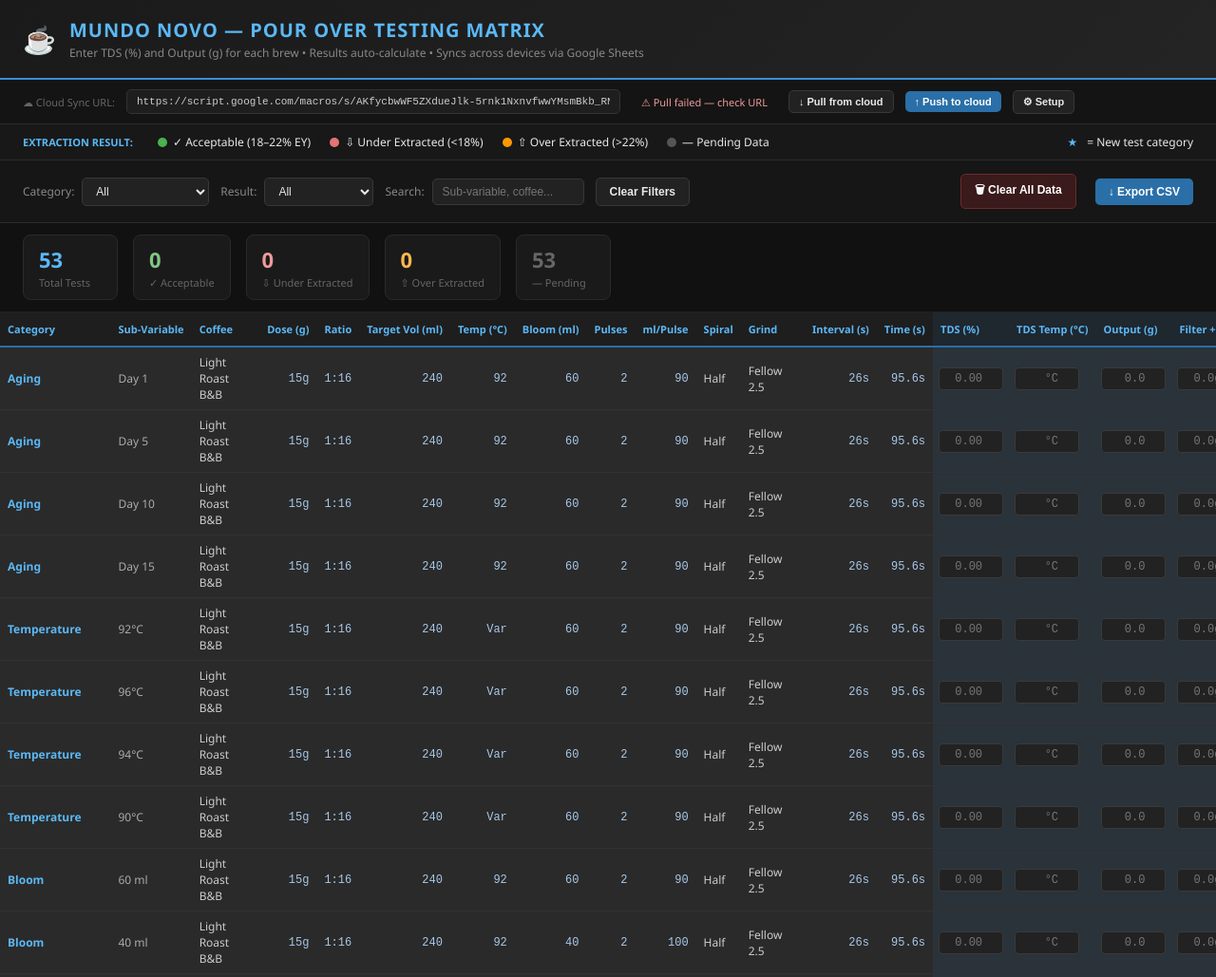
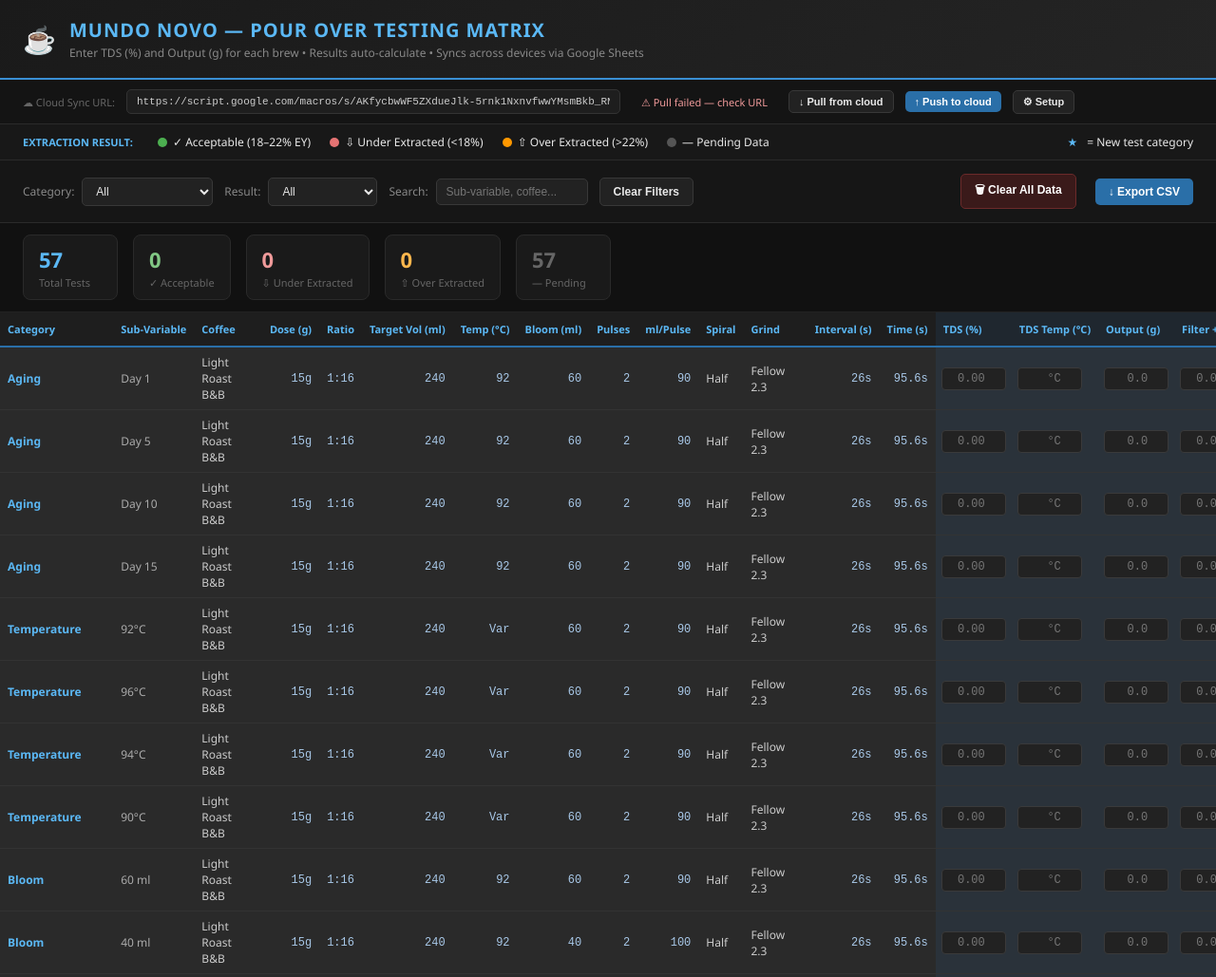
Before and after one commit to mundonovo1/Mundonovoprofile, a plain HTML site: page index.html in a window 1280 px wide. Shown: the top 1029 px of the page at 95% size. Drawn offline with Linux system fonts and the light colour scheme; no server answers.

Commit message:
Add files via upload

```diff
--- a/index.html
+++ b/index.html
@@ -245,59 +245,63 @@
 var URL_KEY     = 'mundoNovo_syncUrl';
 
 var RAW = [
-  ["Aging","Day 1","Light Roast B&B",15,16,240,92,60,2,90,"Half","Fellow 2.5",26,95.6,"",false],
-  ["Aging","Day 5","Light Roast B&B",15,16,240,92,60,2,90,"Half","Fellow 2.5",26,95.6,"",false],
-  ["Aging","Day 10","Light Roast B&B",15,16,240,92,60,2,90,"Half","Fellow 2.5",26,95.6,"",false],
-  ["Aging","Day 15","Light Roast B&B",15,16,240,92,60,2,90,"Half","Fellow 2.5",26,95.6,"",false],
-  ["Temperature","92°C","Light Roast B&B",15,16,240,"Var",60,2,90,"Half","Fellow 2.5",26,95.6,"",false],
-  ["Temperature","96°C","Light Roast B&B",15,16,240,"Var",60,2,90,"Half","Fellow 2.5",26,95.6,"",false],
-  ["Temperature","94°C","Light Roast B&B",15,16,240,"Var",60,2,90,"Half","Fellow 2.5",26,95.6,"",false],
-  ["Temperature","90°C","Light Roast B&B",15,16,240,"Var",60,2,90,"Half","Fellow 2.5",26,95.6,"",false],
-  ["Bloom","60 ml","Light Roast B&B",15,16,240,92,60,2,90,"Half","Fellow 2.5",26,95.6,"",false],
-  ["Bloom","40 ml","Light Roast B&B",15,16,240,92,40,2,100,"Half","Fellow 2.5",26,95.6,"",false],
-  ["Bloom","50 ml","Light Roast B&B",15,16,240,92,50,2,95,"Half","Fellow 2.5",26,95.6,"",false],
-  ["Bloom","70 ml","Light Roast B&B",15,16,240,92,70,2,85,"Half","Fellow 2.5",26,95.6,"",false],
-  ["Spiral","Half / 15g","Light Roast B&B",15,16,240,92,60,2,90,"Half","Fellow 2.5",26,95.6,"",false],
-  ["Spiral","Full / 15g","Light Roast B&B",15,16,240,92,60,2,90,"Full","Fellow 2.5",26,95.6,"",false],
-  ["Spiral","Half / 25g","Light Roast B&B",25,16,400,92,60,2,170,"Half","Fellow 2.5",26,124.7,"",false],
-  ["Spiral","Full / 25g","Light Roast B&B",25,16,400,92,60,2,170,"Full","Fellow 2.5",26,124.7,"",false],
-  ["Roast","Light @ 90°C","Light Roast B&B",15,16,240,92,60,2,90,"Half","Fellow 2.5",26,95.6,"",false],
-  ["Roast","Medium @ 90°C","Honduras",15,16,240,92,60,2,90,"Half","Fellow 2.5",26,95.6,"",false],
-  ["Roast","Dark @ 90°C","Trader Joes",15,16,240,92,60,2,90,"Half","Fellow 2.5",26,95.6,"",false],
-  ["Roast","Light @ 94°C","Light Roast",15,16,240,94,60,2,90,"Half","Fellow 2.5",26,95.6,"",false],
-  ["Roast","Medium @ 94°C","Honduras",15,16,240,94,60,2,90,"Half","Fellow 2.5",26,95.6,"",false],
-  ["Roast","Dark @ 94°C","Trader Joes",15,16,240,94,60,2,90,"Half","Fellow 2.5",26,95.6,"",false],
-  ["Roast","Light @ 88°C","Light Roast",15,16,240,88,60,2,90,"Half","Fellow 2.5",26,95.6,"",false],
-  ["Roast","Medium @ 88°C","Honduras",15,16,240,88,60,2,90,"Half","Fellow 2.5",26,95.6,"",false],
-  ["Roast","Dark @ 88°C","Trader Joes",15,16,240,88,60,2,90,"Half","Fellow 2.5",26,95.6,"",false],
-  ["Pulses","3 pulses / 15g","Light Roast B&B",15,16,240,92,60,2,60,"Half","Fellow 2.5",26,95.6,"",false],
-  ["Pulses","4 pulses / 15g","Light Roast B&B",15,16,240,92,60,4,45,"Half","Fellow 2.5",26,147.6,"",false],
-  ["Pulses","5 pulses / 15g","Light Roast B&B",15,16,240,92,60,5,36,"Half","Fellow 2.5",26,173.6,"",false],
-  ["Pulses","6 pulses / 15g","Light Roast B&B",15,16,240,92,60,6,30,"Half","Fellow 2.5",26,199.6,"",false],
-  ["Pulses","3 pulses / 25g","Light Roast B&B",25,16,400,92,60,3,113,"Half","Fellow 2.5",26,150.7,"",false],
-  ["Pulses","4 pulses / 25g","Light Roast B&B",25,16,400,92,60,4,85,"Half","Fellow 2.5",26,176.7,"",false],
-  ["Pulses","5 pulses / 25g","Light Roast B&B",25,16,400,92,60,5,68,"Half","Fellow 2.5",26,202.7,"",false],
-  ["Pulses","6 pulses / 25g","Light Roast B&B",25,16,400,92,60,6,57,"Half","Fellow 2.5",26,228.7,"",false],
-  ["Ratio","1:15","Light Roast B&B",15,15,225,92,60,2,82.5,"Half","Fellow 2.5",26,92.9,"",false],
-  ["Ratio","1:16","Light Roast B&B",15,16,240,92,60,2,90,"Half","Fellow 2.5",26,95.6,"",false],
-  ["Ratio","1:17","Light Roast B&B",15,17,255,92,60,2,97.5,"Half","Fellow 2.5",26,98.4,"",false],
+  ["Aging","Day 1","Light Roast B&B",15,16,240,92,60,2,90,"Half","Fellow 2.3",26,95.6,"",false],
+  ["Aging","Day 5","Light Roast B&B",15,16,240,92,60,2,90,"Half","Fellow 2.3",26,95.6,"",false],
+  ["Aging","Day 10","Light Roast B&B",15,16,240,92,60,2,90,"Half","Fellow 2.3",26,95.6,"",false],
+  ["Aging","Day 15","Light Roast B&B",15,16,240,92,60,2,90,"Half","Fellow 2.3",26,95.6,"",false],
+  ["Temperature","92°C","Light Roast B&B",15,16,240,"Var",60,2,90,"Half","Fellow 2.3",26,95.6,"",false],
+  ["Temperature","96°C","Light Roast B&B",15,16,240,"Var",60,2,90,"Half","Fellow 2.3",26,95.6,"",false],
+  ["Temperature","94°C","Light Roast B&B",15,16,240,"Var",60,2,90,"Half","Fellow 2.3",26,95.6,"",false],
+  ["Temperature","90°C","Light Roast B&B",15,16,240,"Var",60,2,90,"Half","Fellow 2.3",26,95.6,"",false],
+  ["Bloom","60 ml","Light Roast B&B",15,16,240,92,60,2,90,"Half","Fellow 2.3",26,95.6,"",false],
+  ["Bloom","40 ml","Light Roast B&B",15,16,240,92,40,2,100,"Half","Fellow 2.3",26,95.6,"",false],
+  ["Bloom","50 ml","Light Roast B&B",15,16,240,92,50,2,95,"Half","Fellow 2.3",26,95.6,"",false],
+  ["Bloom","70 ml","Light Roast B&B",15,16,240,92,70,2,85,"Half","Fellow 2.3",26,95.6,"",false],
+  ["Spiral","Half / 15g","Light Roast B&B",15,16,240,92,60,2,90,"Half","Fellow 2.3",26,95.6,"",false],
+  ["Spiral","Full / 15g","Light Roast B&B",15,16,240,92,60,2,90,"Full","Fellow 2.3",26,95.6,"",false],
+  ["Spiral","Half / 25g","Light Roast B&B",25,16,400,92,60,2,170,"Half","Fellow 2.3",26,124.7,"",false],
+  ["Spiral","Full / 25g","Light Roast B&B",25,16,400,92,60,2,170,"Full","Fellow 2.3",26,124.7,"",false],
+  ["Roast","Light @ 90°C","Light Roast B&B",15,16,240,92,60,2,90,"Half","Fellow 2.3",26,95.6,"",false],
+  ["Roast","Medium @ 90°C","Honduras",15,16,240,92,60,2,90,"Half","Fellow 2.3",26,95.6,"",false],
+  ["Roast","Dark @ 90°C","Trader Joes",15,16,240,92,60,2,90,"Half","Fellow 2.3",26,95.6,"",false],
+  ["Roast","Light @ 94°C","Light Roast",15,16,240,94,60,2,90,"Half","Fellow 2.3",26,95.6,"",false],
+  ["Roast","Medium @ 94°C","Honduras",15,16,240,94,60,2,90,"Half","Fellow 2.3",26,95.6,"",false],
+  ["Roast","Dark @ 94°C","Trader Joes",15,16,240,94,60,2,90,"Half","Fellow 2.3",26,95.6,"",false],
+  ["Roast","Light @ 88°C","Light Roast",15,16,240,88,60,2,90,"Half","Fellow 2.3",26,95.6,"",false],
+  ["Roast","Medium @ 88°C","Honduras",15,16,240,88,60,2,90,"Half","Fellow 2.3",26,95.6,"",false],
+  ["Roast","Dark @ 88°C","Trader Joes",15,16,240,88,60,2,90,"Half","Fellow 2.3",26,95.6,"",false],
+  ["Pulses","3 pulses / 15g","Light Roast B&B",15,16,240,92,60,2,60,"Half","Fellow 2.3",26,95.6,"",false],
+  ["Pulses","4 pulses / 15g","Light Roast B&B",15,16,240,92,60,4,45,"Half","Fellow 2.3",26,147.6,"",false],
+  ["Pulses","5 pulses / 15g","Light Roast B&B",15,16,240,92,60,5,36,"Half","Fellow 2.3",26,173.6,"",false],
+  ["Pulses","6 pulses / 15g","Light Roast B&B",15,16,240,92,60,6,30,"Half","Fellow 2.3",26,199.6,"",false],
+  ["Pulses","3 pulses / 25g","Light Roast B&B",25,16,400,92,60,3,113,"Half","Fellow 2.3",26,150.7,"",false],
+  ["Pulses","4 pulses / 25g","Light Roast B&B",25,16,400,92,60,4,85,"Half","Fellow 2.3",26,176.7,"",false],
+  ["Pulses","5 pulses / 25g","Light Roast B&B",25,16,400,92,60,5,68,"Half","Fellow 2.3",26,202.7,"",false],
+  ["Pulses","6 pulses / 25g","Light Roast B&B",25,16,400,92,60,6,57,"Half","Fellow 2.3",26,228.7,"",false],
+  ["Ratio","1:15","Light Roast B&B",15,15,225,92,60,2,82.5,"Half","Fellow 2.3",26,92.9,"",false],
+  ["Ratio","1:16","Light Roast B&B",15,16,240,92,60,2,90,"Half","Fellow 2.3",26,95.6,"",false],
+  ["Ratio","1:17","Light Roast B&B",15,17,255,92,60,2,97.5,"Half","Fellow 2.3",26,98.4,"",false],
   ["Grind Size ★","Coarse","Light Roast B&B",15,16,240,90,60,2,90,"Half","Fellow 5",26,95.6,"Establish extraction range",true],
   ["Grind Size ★","Med-Coarse","Light Roast B&B",15,16,240,90,60,2,90,"Half","Fellow 5",26,95.6,"",true],
   ["Grind Size ★","Medium","Light Roast B&B",15,16,240,90,60,2,90,"Half","Fellow 4",26,95.6,"Likely baseline",true],
-  ["Grind Size ★","Med-Fine","Light Roast B&B",15,16,240,90,60,2,90,"Half","Fellow 2.5",26,95.6,"",true],
-  ["Grind Size ★","Fine","Light Roast B&B",15,16,240,90,60,2,90,"Half","Fellow 1.5",26,95.6,"Risk of over-extraction",true],
+  ["Grind Size ★","Med-Fine","Light Roast B&B",15,16,240,90,60,2,90,"Half","Fellow 2.3",26,95.6,"",true],
+  ["Grind Size ★","Fine","Light Roast B&B",15,16,240,90,60,2,90,"Half","Fellow 2",26,95.6,"Risk of over-extraction",true],
   ["Pulse Interval ★","20 sec rest","Light Roast B&B",15,16,240,90,60,4,45,"Half","Standard",20,123.6,"Faster agitation effect",true],
   ["Pulse Interval ★","25 sec rest","Light Roast B&B",15,16,240,90,60,4,45,"Half","Standard",25,143.6,"",true],
   ["Pulse Interval ★","35 sec rest","Light Roast B&B",15,16,240,90,60,4,45,"Half","Standard",35,183.6,"Current baseline",true],
   ["Pulse Interval ★","40 sec rest","Light Roast B&B",15,16,240,90,60,4,45,"Half","Standard",40,203.6,"Slower drawdown effect",true],
-  ["Dripper","Hario V60","Light Roast B&B",15,16,240,90,60,2,90,"Half","Fellow 2.5",26,95.6,"Flow rate difference",false],
-  ["Dripper","Origami","Light Roast B&B",15,16,240,90,60,2,90,"Half","Fellow 2.5",26,95.6,"Flow rate difference",false],
-  ["Dripper","Melitta","Light Roast B&B",15,16,240,90,60,2,90,"Half","Fellow 2.5",26,95.6,"Flat bottom vs cone",false],
-  ["Dripper","Chemex","Light Roast B&B",15,16,240,90,60,2,90,"Half","Fellow 2.5",26,95.6,"Thicker filter",false],
+  ["Dripper","Hario V60","Light Roast B&B",15,16,240,90,60,2,90,"Half","Fellow 2.3",26,95.6,"Flow rate difference",false],
+  ["Dripper","Origami","Light Roast B&B",15,16,240,90,60,2,90,"Half","Fellow 2.3",26,95.6,"Flow rate difference",false],
+  ["Dripper","Melitta","Light Roast B&B",15,16,240,90,60,2,90,"Half","Fellow 2.3",26,95.6,"Flat bottom vs cone",false],
+  ["Dripper","Chemex","Light Roast B&B",15,16,240,90,60,2,90,"Half","Fellow 2.3",26,95.6,"Thicker filter",false],
   ["Bloom x Aging ★","Day 1 / 40ml","Light Roast B&B",15,16,240,90,40,2,90,"Half","Standard",26,95.6,"Fresh coffee, less gas",true],
   ["Bloom x Aging ★","Day 1 / 60ml","Light Roast B&B",15,16,240,90,60,2,90,"Half","Standard",26,95.6,"More bloom for fresh CO2",true],
   ["Bloom x Aging ★","Day 10 / 40ml","Light Roast B&B",15,16,240,90,40,2,90,"Half","Standard",26,95.6,"Less degassing needed",true],
-  ["Bloom x Aging ★","Day 10 / 60ml","Light Roast B&B",15,16,240,90,60,2,90,"Half","Standard",26,95.6,"Excess bloom?",true]
+  ["Bloom x Aging ★","Day 10 / 60ml","Light Roast B&B",15,16,240,90,60,2,90,"Half","Standard",26,95.6,"Excess bloom?",true],
+  ["Control 1","All","Light Roast B&B",15,16,240,92,60,2,90,"Half","Fellow 2.3",26,95.6,"",false],
+  ["Add 1g","All","Light Roast B&B",16,15,240,92,60,2,90,"Half","Fellow 2.3",26,95.6,"",false],
+  ["Add 1g+Bloom 70","All","Light Roast B&B",15,16,240,92,70,2,85,"Half","Fellow 2.3",26,95.6,"",false],
+  ["All together","All","Light Roast B&B",16,15,240,92,70,2,85,"Half","Fellow 2.3",26,95.6,"",false]
 ];
 
 // ── Hardcoded sync URL — works on any device automatically ───────
```
